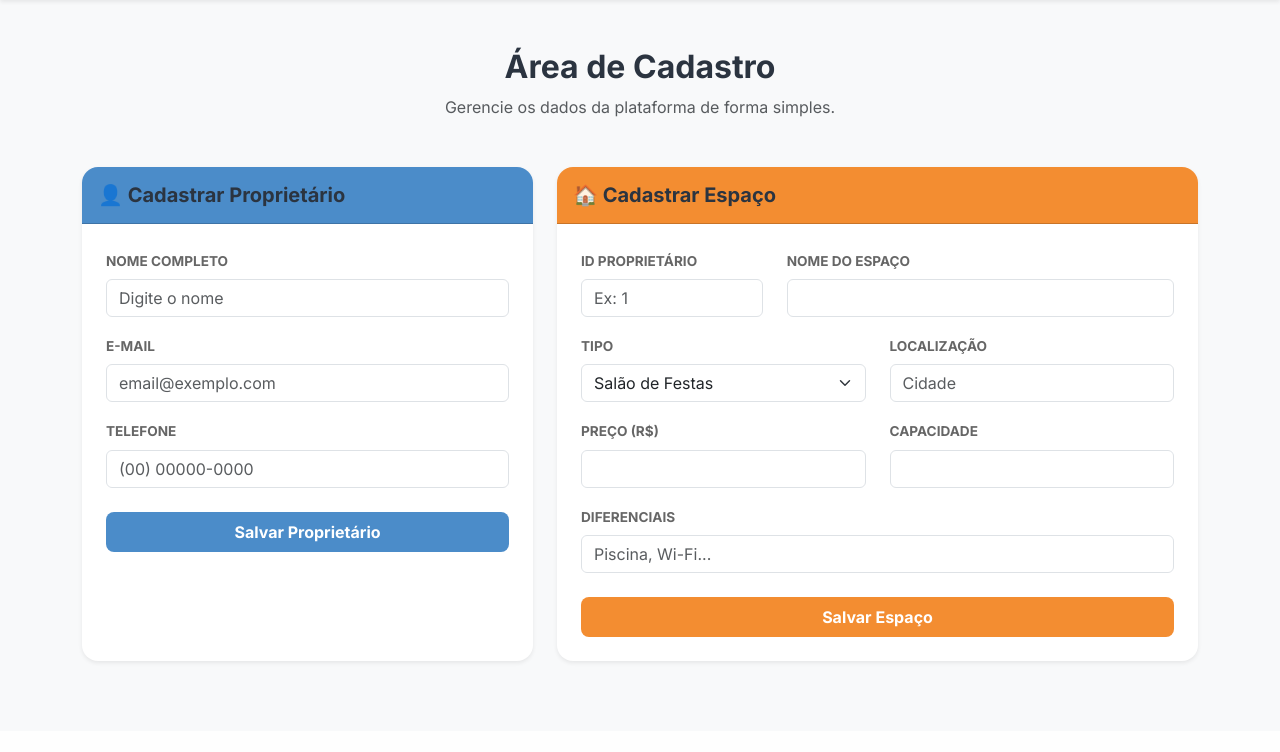
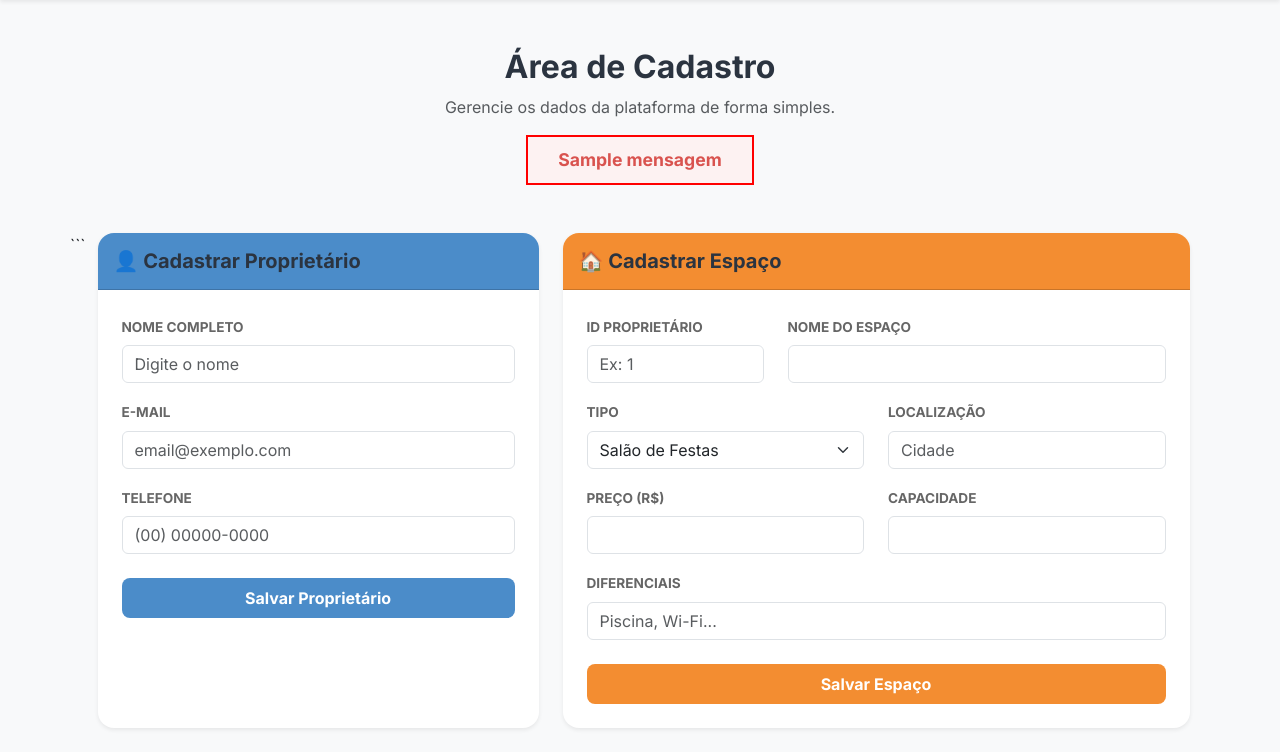
Before and after one commit to leticiacram/EventPlace, a Flask app: template templates/cadastro.html in a window 1280 px wide. Shown: the part 69-821 px from the top of the page. Before the commit the page ends 733 px from the top, so only its background shows below. Run offline with Flask 3, Linux system fonts and the light colour scheme; the template is opened without the code that fills it: most values are stand-ins (such as "Sample title", 1, 10 or a date in 2020).

Commit message:
Update cadastro.html

````diff
--- a/templates/cadastro.html
+++ b/templates/cadastro.html
@@ -43,11 +43,22 @@
         </div>
     </nav>
 
-    <div class="container mt-5">
+<div class="container mt-5">
         <div class="text-center mb-5">
             <h2 class="fw-bold">Área de Cadastro</h2>
             <p class="text-muted">Gerencie os dados da plataforma de forma simples.</p>
-        </div>
+
+            {% if mensagem %}
+            <div class="d-flex justify-content-center mt-3">
+                <div style="border: 2px solid red; padding: 10px 30px; font-size: 1.1rem; font-weight: bold; color: #d9534f; background-color: #fdf2f2;">
+                    {{ mensagem }}
+                </div>
+            </div>
+            {% endif %}
+            </div>
+
+        <div class="row">
+            ```
 
         <div class="row">
             <div class="col-md-5 mb-4">
````
